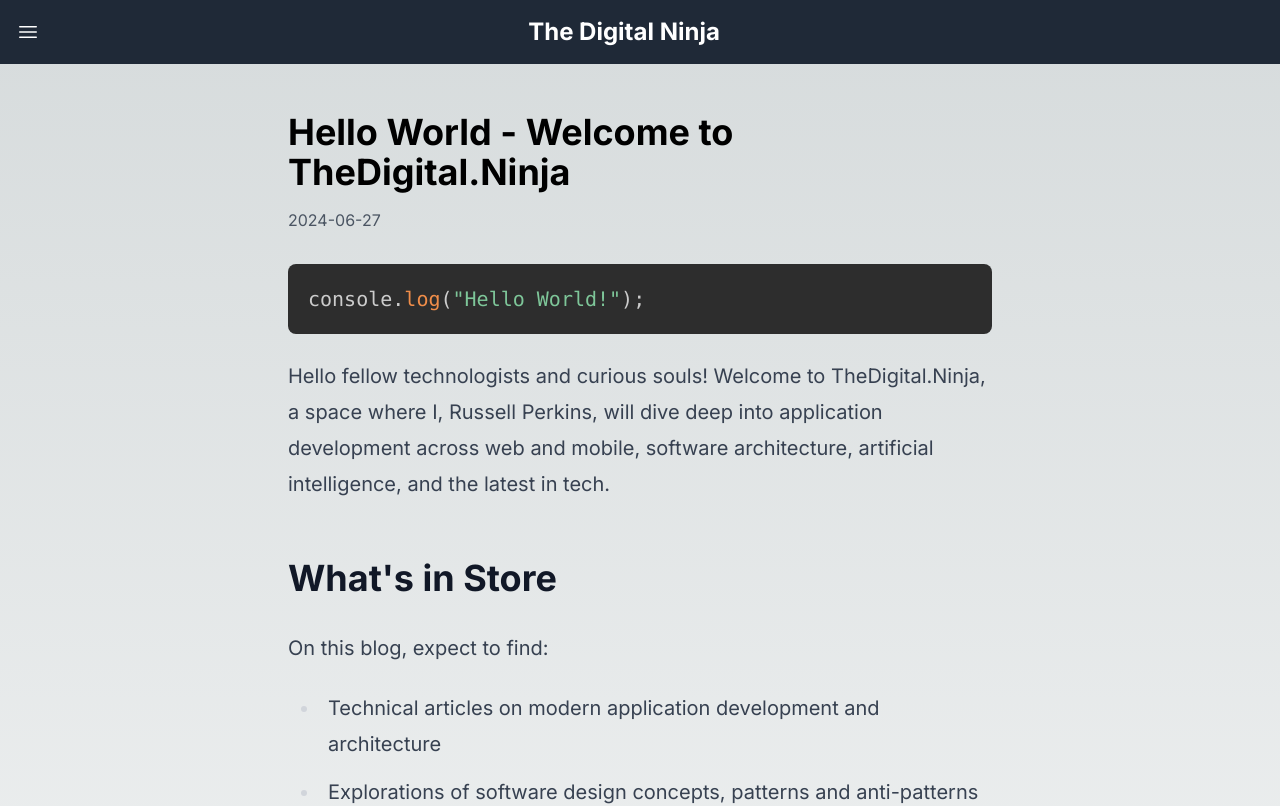
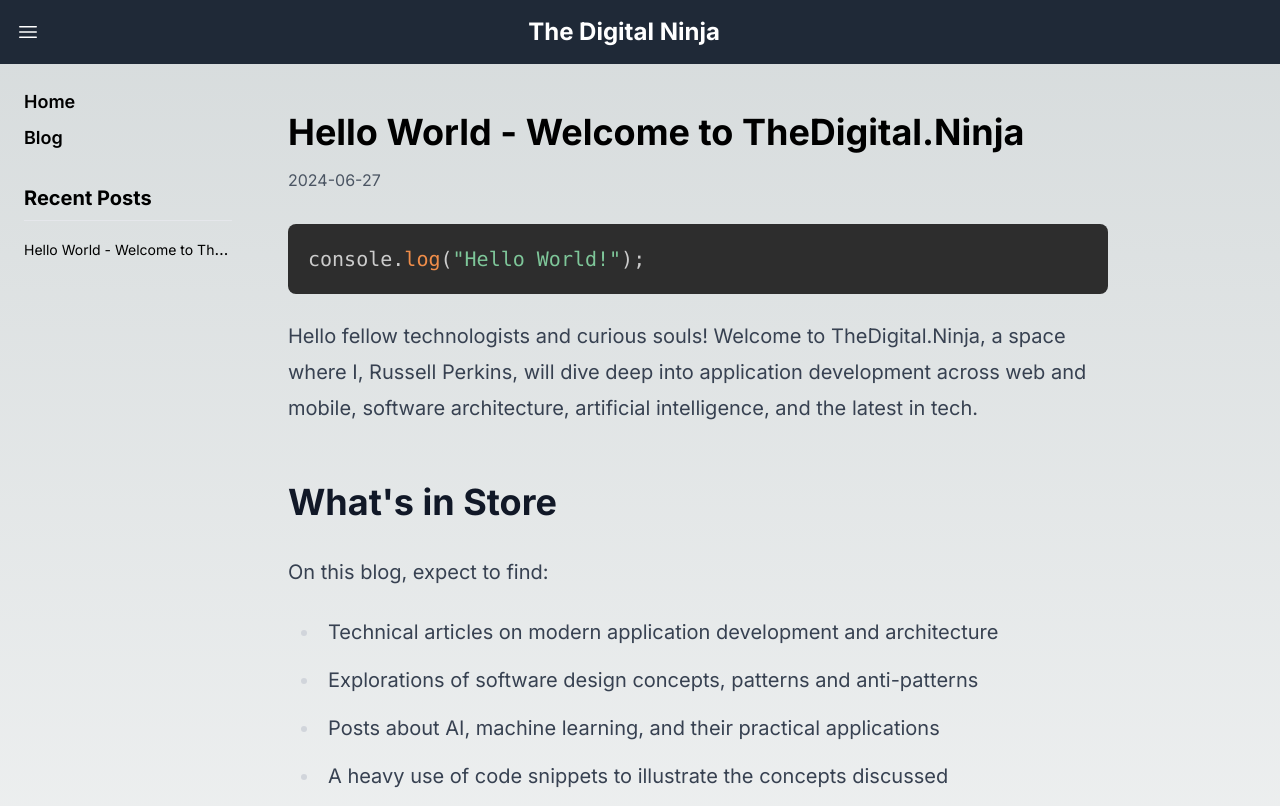
Before and after one commit to TheDigitalNinja/thedigitalninja-nextjs, a Next.js app: page /blog/first-post in a window 1280 px wide. Shown: the top 806 px of the page. Built offline with nearby package versions, Linux system fonts and the light colour scheme; no server answers.

Commit message:
stylize sidebar

```diff
--- a/src/app/blog/[slug]/page.tsx
+++ b/src/app/blog/[slug]/page.tsx
@@ -2,6 +2,7 @@ import { getPostData, getSortedPostsData } from '../../../lib/posts'
 import { marked } from 'marked'
 import { Metadata } from 'next'
 import Header from "../../../components/Header";
+import Sidebar from "../../../components/Sidebar";
 
 // Syntax Highlighting by prismjs
 import Prism from 'prismjs';
@@ -67,9 +68,12 @@ export default function PostPage({ params }: PostPageProps) {
   const contentHtml = marked(post.content, { renderer })
 
   return (
-    <>
+    <div className="min-h-screen flex flex-col">
       <Header title="The Digital Ninja" useH1={false}/>
-      <article className="max-w-3xl mx-auto px-4 sm:px-6 lg:px-8 py-12">
+      <div className="flex flex-1">
+        <Sidebar />
+        <main className="flex-grow max-w-6xl mx-auto px-4 sm:px-6 lg:px-8 py-12">
+          <article>
             <h1 className="text-4xl font-bold mb-4">{post.title}</h1>
             <p className="text-gray-600 mb-8">{post.date}</p>
             <div
@@ -77,6 +81,8 @@ export default function PostPage({ params }: PostPageProps) {
               dangerouslySetInnerHTML={{ __html: contentHtml }}
             />
           </article>
-    </>
+        </main>
+      </div>
+    </div>
   )
 }
--- a/src/app/blog/page.tsx
+++ b/src/app/blog/page.tsx
@@ -11,7 +11,7 @@ export default function BlogPage() {
       <Header title="Blog"/>
       <div className="flex flex-1">
         <Sidebar />
-        <main className="flex-grow max-w-4xl mx-auto px-4 sm:px-6 lg:px-8 py-12">
+        <main className="flex-grow max-w-6xl mx-auto px-4 sm:px-6 lg:px-8 py-12">
           <h2 className="text-3xl font-bold mb-8">Blog Posts</h2>
           <ul className="space-y-6">
             {posts.map((post) => (
--- a/src/components/Sidebar.tsx
+++ b/src/components/Sidebar.tsx
@@ -13,26 +13,26 @@ const Sidebar: React.FC = () => {
   const recentPosts = getSortedPostsData(8);
 
   return (
-    <aside className="sidebar w-64 dark:prose-invert shadow-md p-4 hidden md:block">
+    <aside className="sidebar w-64 dark:prose-invert p-6 hidden md:block">
       {/* Navigation */}
-      <nav>
-        <ul>
+      <nav className="mb-8">
+        <ul className="space-y-2">
           <li>
-            <Link href="/">Home</Link>
+            <Link href="/" className="text-lg font-semibold hover:text-blue-600 transition-colors duration-200">Home</Link>
           </li>
           <li>
-            <Link href="/blog">Blog</Link>
+            <Link href="/blog" className="text-lg font-semibold hover:text-blue-600 transition-colors duration-200">Blog</Link>
           </li>
         </ul>
       </nav>
 
       {/* Recent Blog Posts */}
-      <section className="recent-posts mt-8">
-        <h3>Recent Posts</h3>
-        <ul>
+      <section className="recent-posts">
+        <h3 className="text-xl font-bold mb-4 border-b pb-2">Recent Posts</h3>
+        <ul className="space-y-3">
           {recentPosts.map((post) => (
-            <li key={post.slug}>
-              <Link href={`/blog/${post.slug}`}>{post.title}</Link>
+            <li key={post.slug} className="truncate">
+              <Link href={`/blog/${post.slug}`} className="text-sm hover:text-blue-600 transition-colors duration-200">{post.title}</Link>
             </li>
           ))}
         </ul>
```
Lines whose indentation alone changed are shown as unchanged.
